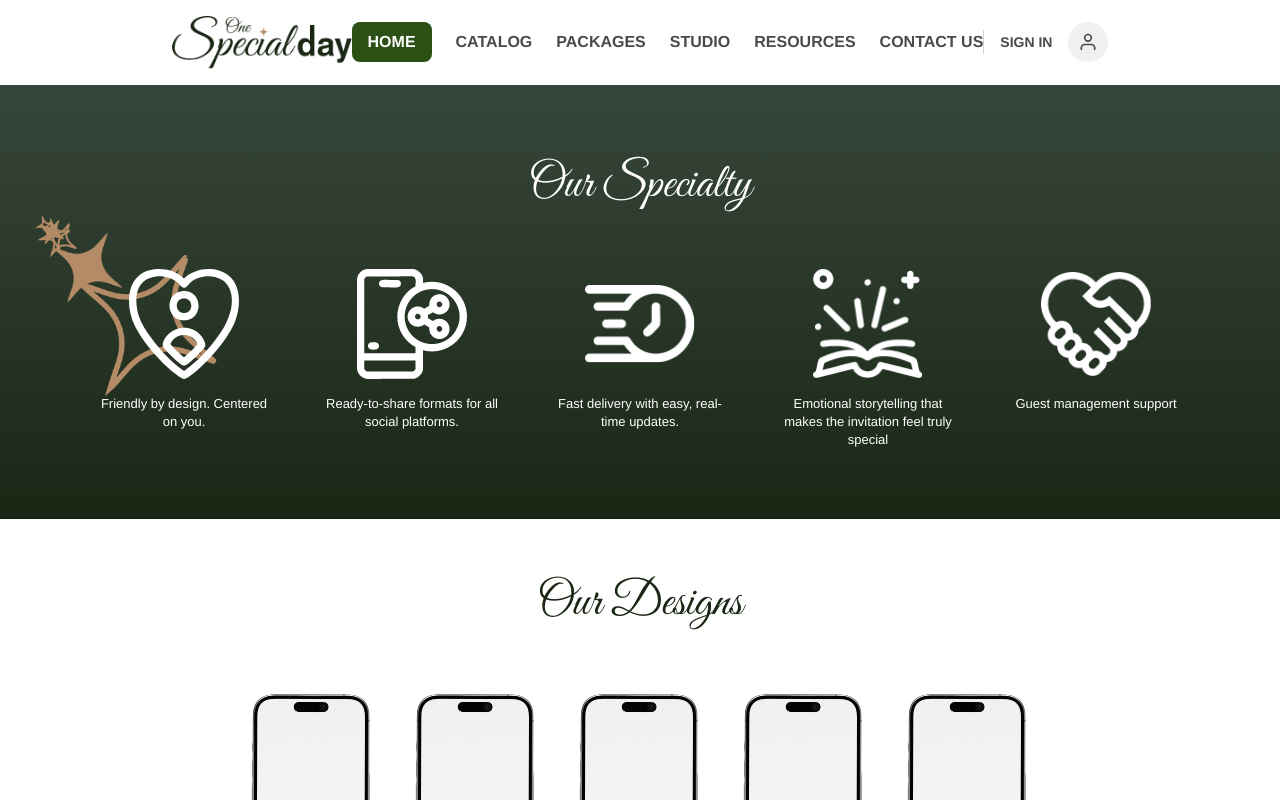
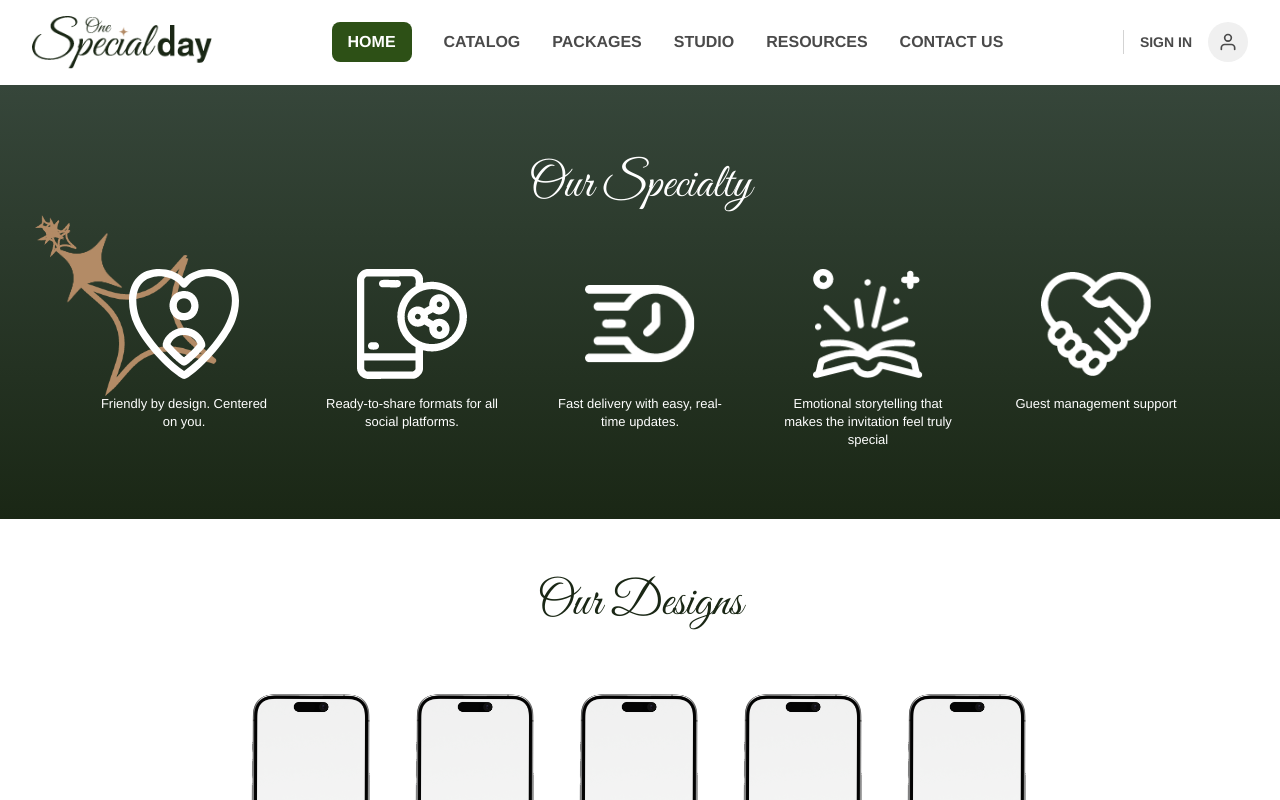
Before and after one commit to amerul95/digital-wedding-card, a Next.js app: page / in a window 1280 px wide. Shown: the top 800 px of the page. Built offline with nearby package versions, Linux system fonts and the light colour scheme.

Commit message:
Update NavBar spacing and layout improvements

```diff
--- a/components/NavBar.tsx
+++ b/components/NavBar.tsx
@@ -1,12 +1,20 @@
+'use client'
 import React from 'react'
 import Image from 'next/image'
 import Link from 'next/link'
+import { useLoginModal } from '@/context/LoginModalContext'
 
 export default function NavBar() {
+  const { openModal } = useLoginModal()
+
+  const handleSignInClick = (e: React.MouseEvent<HTMLAnchorElement>) => {
+    e.preventDefault()
+    openModal()
+  }
   return (
-    <nav className="max-w-7xl mx-auto flex items-center justify-between py-4 px-6 bg-white" style={{ fontFamily: 'Helvetica, Arial, sans-serif' }}>
+    <nav className="max-w-7xl mx-auto flex items-center justify-between py-4 px-8 bg-white w-full" style={{ fontFamily: 'Helvetica, Arial, sans-serif' }}>
       {/* Logo */}
-      <div className="flex items-center">
+      <div className="flex items-center flex-shrink-0">
         <Link href="/" className="flex items-center">
           <Image
             src="/logo.png"
@@ -20,45 +28,45 @@ export default function NavBar() {
       </div>
 
       {/* Navigation Items */}
-      <div className="flex items-center gap-6 flex-1 justify-center">
+      <div className="flex items-center gap-8 flex-1 justify-center px-8">
         <Link
           href="/"
-          className="bg-[#2d5016] text-white px-4 py-2 rounded-lg font-bold uppercase hover:bg-[#1f350f] transition-colors"
+          className="bg-[#2d5016] text-white px-4 py-2 rounded-lg font-bold uppercase hover:bg-[#1f350f] transition-colors whitespace-nowrap"
           style={{ fontSize: '16px' }}
         >
           Home
         </Link>
         <Link
           href="/catalog"
-          className="text-[#4a4a4a] uppercase font-bold hover:text-[#2d5016] transition-colors"
+          className="text-[#4a4a4a] uppercase font-bold hover:text-[#2d5016] transition-colors whitespace-nowrap"
           style={{ fontSize: '16px' }}
         >
           Catalog
         </Link>
         <Link
           href="/packages"
-          className="text-[#4a4a4a] uppercase font-bold hover:text-[#2d5016] transition-colors"
+          className="text-[#4a4a4a] uppercase font-bold hover:text-[#2d5016] transition-colors whitespace-nowrap"
           style={{ fontSize: '16px' }}
         >
           Packages
         </Link>
         <Link
           href="/studio"
-          className="text-[#4a4a4a] uppercase font-bold hover:text-[#2d5016] transition-colors"
+          className="text-[#4a4a4a] uppercase font-bold hover:text-[#2d5016] transition-colors whitespace-nowrap"
           style={{ fontSize: '16px' }}
         >
           Studio
         </Link>
         <Link
           href="/resources"
-          className="text-[#4a4a4a] uppercase font-bold hover:text-[#2d5016] transition-colors"
+          className="text-[#4a4a4a] uppercase font-bold hover:text-[#2d5016] transition-colors whitespace-nowrap"
           style={{ fontSize: '16px' }}
         >
           Resources
         </Link>
         <Link
           href="/contact"
-          className="text-[#4a4a4a] uppercase font-bold hover:text-[#2d5016] transition-colors"
+          className="text-[#4a4a4a] uppercase font-bold hover:text-[#2d5016] transition-colors whitespace-nowrap"
           style={{ fontSize: '16px' }}
         >
           Contact Us
@@ -66,18 +74,19 @@ export default function NavBar() {
       </div>
 
       {/* Right Side - Sign In & Profile */}
-      <div className="flex items-center gap-4">
+      <div className="flex items-center gap-4 flex-shrink-0">
         <div className="w-px h-6 bg-[#d3d3d3]"></div>
-        <Link
-          href="/signin"
-          className="text-[#4a4a4a] uppercase font-bold hover:text-[#2d5016] transition-colors"
+        <a
+          href="#"
+          onClick={handleSignInClick}
+          className="text-[#4a4a4a] uppercase font-bold hover:text-[#2d5016] transition-colors cursor-pointer whitespace-nowrap"
           style={{ fontSize: '14px' }}
         >
           Sign In
-        </Link>
+        </a>
         <Link
           href="/profile"
-          className="w-10 h-10 rounded-full bg-[#f0f0f0] flex items-center justify-center hover:bg-[#e0e0e0] transition-colors"
+          className="w-10 h-10 rounded-full bg-[#f0f0f0] flex items-center justify-center hover:bg-[#e0e0e0] transition-colors flex-shrink-0"
           aria-label="User Profile"
         >
           <svg
```
